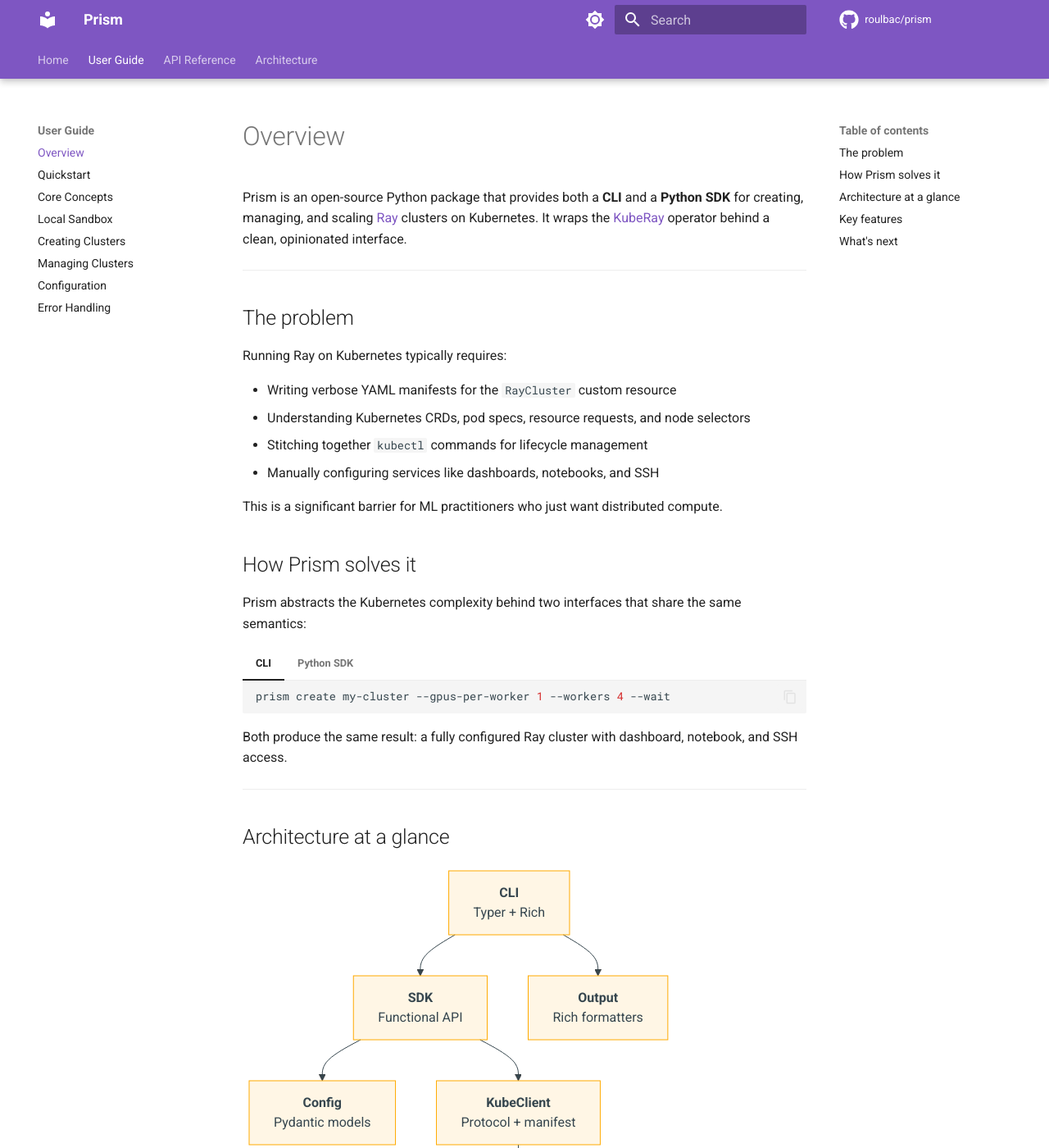
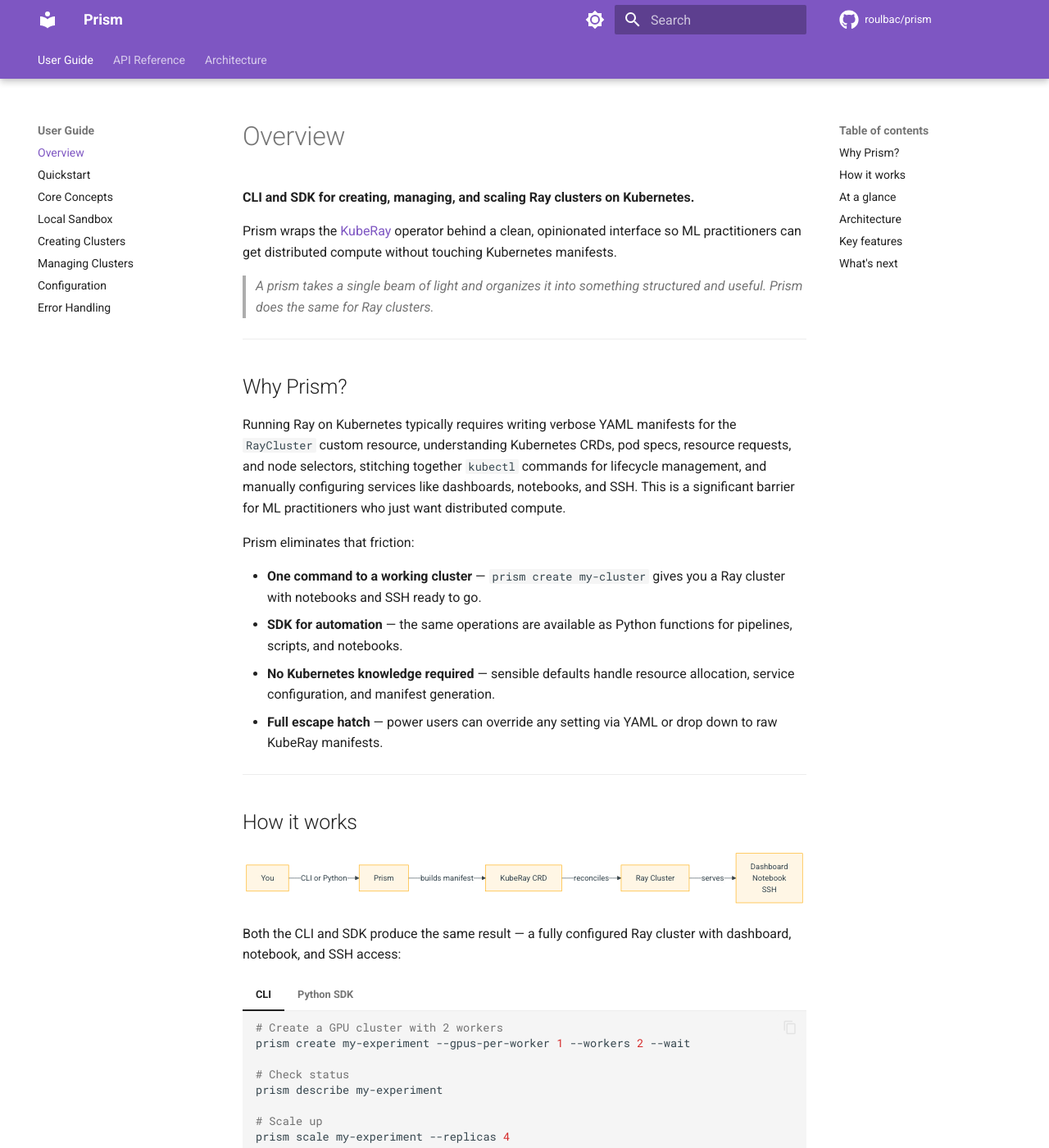
Before and after one commit to roulbac/krayne, an MkDocs documentation site: the page built from docs/guide/overview.md, in a window 1280 px wide and 1400 px high. Shown: the whole window at 82% size. Built offline with MkDocs 1.6.1 and Material for MkDocs 9.7.7, drawn with Linux system fonts in a browser that asks for light colours; comment, search, counter and statistics services are not loaded; some of the changed text lies outside the part shown.

Commit message:
Merge Home page into User Guide Overview
Remove the standalone Home page (docs/index.md) and merge its content
into the User Guide Overview (docs/guide/overview.md), combining both
pages into a single cohesive entry point. Updated mkdocs nav accordingly.

https://claude.ai/code/session_01UL7LtdkDY2uEjaXxPGmEiA

````diff
--- a/docs/guide/overview.md
+++ b/docs/guide/overview.md
@@ -1,48 +1,96 @@
 # Overview
 
-Prism is an open-source Python package that provides both a **CLI** and a **Python SDK** for creating, managing, and scaling [Ray](https://www.ray.io/) clusters on Kubernetes. It wraps the [KubeRay](https://ray-project.github.io/kuberay/) operator behind a clean, opinionated interface.
+**CLI and SDK for creating, managing, and scaling Ray clusters on Kubernetes.**
+
+Prism wraps the [KubeRay](https://ray-project.github.io/kuberay/) operator behind a clean, opinionated interface so ML practitioners can get distributed compute without touching Kubernetes manifests.
+
+> *A prism takes a single beam of light and organizes it into something structured and useful. Prism does the same for Ray clusters.*
 
 ---
 
-## The problem
+## Why Prism?
 
-Running Ray on Kubernetes typically requires:
+Running Ray on Kubernetes typically requires writing verbose YAML manifests for the `RayCluster` custom resource, understanding Kubernetes CRDs, pod specs, resource requests, and node selectors, stitching together `kubectl` commands for lifecycle management, and manually configuring services like dashboards, notebooks, and SSH. This is a significant barrier for ML practitioners who just want distributed compute.
 
-- Writing verbose YAML manifests for the `RayCluster` custom resource
-- Understanding Kubernetes CRDs, pod specs, resource requests, and node selectors
-- Stitching together `kubectl` commands for lifecycle management
-- Manually configuring services like dashboards, notebooks, and SSH
+Prism eliminates that friction:
 
-This is a significant barrier for ML practitioners who just want distributed compute.
+- **One command to a working cluster** — `prism create my-cluster` gives you a Ray cluster with notebooks and SSH ready to go.
+- **SDK for automation** — the same operations are available as Python functions for pipelines, scripts, and notebooks.
+- **No Kubernetes knowledge required** — sensible defaults handle resource allocation, service configuration, and manifest generation.
+- **Full escape hatch** — power users can override any setting via YAML or drop down to raw KubeRay manifests.
 
-## How Prism solves it
+---
 
-Prism abstracts the Kubernetes complexity behind two interfaces that share the same semantics:
+## How it works
+
+```mermaid
+graph LR
+  User["You"] -->|"CLI or Python"| Prism["Prism"]
+  Prism -->|"builds manifest"| KubeRay["KubeRay CRD"]
+  KubeRay -->|"reconciles"| Ray["Ray Cluster"]
+  Ray -->|"serves"| Services["Dashboard\nNotebook\nSSH"]
+```
+
+Both the CLI and SDK produce the same result — a fully configured Ray cluster with dashboard, notebook, and SSH access:
 
 === "CLI"
 
     ```bash
-    prism create my-cluster --gpus-per-worker 1 --workers 4 --wait
+    # Create a GPU cluster with 2 workers
+    prism create my-experiment --gpus-per-worker 1 --workers 2 --wait
+
+    # Check status
+    prism describe my-experiment
+
+    # Scale up
+    prism scale my-experiment --replicas 4
+
+    # Clean up
+    prism delete my-experiment --force
     ```
 
 === "Python SDK"
 
     ```python
-    from prism.api import create_cluster
+    from prism.api import create_cluster, scale_cluster, delete_cluster
     from prism.config import ClusterConfig, WorkerGroupConfig
 
     config = ClusterConfig(
-        name="my-cluster",
-        worker_groups=[WorkerGroupConfig(replicas=4, gpus=1)],
+        name="my-experiment",
+        namespace="ml-team",
+        worker_groups=[
+            WorkerGroupConfig(replicas=2, gpus=1, gpu_type="a100")
+        ],
     )
+
+    # Create and wait for ready
     info = create_cluster(config, wait=True)
+    print(f"Dashboard: {info.dashboard_url}")
+
+    # Scale up
+    scale_cluster("my-experiment", "ml-team", "worker", replicas=4)
+
+    # Clean up
+    delete_cluster("my-experiment", "ml-team")
     ```
-
-Both produce the same result: a fully configured Ray cluster with dashboard, notebook, and SSH access.
 
 ---
 
-## Architecture at a glance
+## At a glance
+
+| Feature | Details |
+|---|---|
+| **Language** | Python 3.10+ |
+| **CLI framework** | [Typer](https://typer.tiangolo.com/) + [Rich](https://rich.readthedocs.io/) |
+| **Config validation** | [Pydantic v2](https://docs.pydantic.dev/) |
+| **K8s integration** | [kubernetes-client](https://github.com/kubernetes-client/python) |
+| **CRD target** | KubeRay `RayCluster` (`ray.io/v1`) |
+| **Architecture** | Functional-first, stateless SDK |
+| **License** | Apache 2.0 |
+
+---
+
+## Architecture
 
 ```mermaid
 graph TD
@@ -88,7 +136,38 @@ The CLI is a thin wrapper — every operation available from the command line is
 
 ## What's next
 
-- [Quickstart](quickstart.md) — install Prism and create your first cluster
-- [Core Concepts](core-concepts.md) — understand Ray clusters, KubeRay, and the lifecycle
-- [CLI Reference](../reference/cli.md) — full command documentation
-- [Python SDK Reference](../reference/sdk.md) — function signatures and return types
+<div class="grid cards" markdown>
+
+-   :material-rocket-launch:{ .lg .middle } **Quickstart**
+
+    ---
+
+    Install Prism and create your first cluster in under 5 minutes.
+
+    [:octicons-arrow-right-24: Quickstart](quickstart.md)
+
+-   :material-book-open-variant:{ .lg .middle } **Core Concepts**
+
+    ---
+
+    Understand Ray clusters, KubeRay, and the cluster lifecycle.
+
+    [:octicons-arrow-right-24: Core Concepts](core-concepts.md)
+
+-   :material-console:{ .lg .middle } **CLI Reference**
+
+    ---
+
+    Full reference for every `prism` command, flag, and option.
+
+    [:octicons-arrow-right-24: CLI Reference](../reference/cli.md)
+
+-   :material-language-python:{ .lg .middle } **Python SDK**
+
+    ---
+
+    Use Prism programmatically in scripts, notebooks, and pipelines.
+
+    [:octicons-arrow-right-24: SDK Reference](../reference/sdk.md)
+
+</div>
--- a/mkdocs.yml
+++ b/mkdocs.yml
@@ -59,7 +59,6 @@ markdown_extensions:
       permalink: true
 
 nav:
-  - Home: index.md
   - User Guide:
     - Overview: guide/overview.md
     - Quickstart: guide/quickstart.md
````
Also changed, not shown: docs/index.md (deleted, +0 -129 lines).
